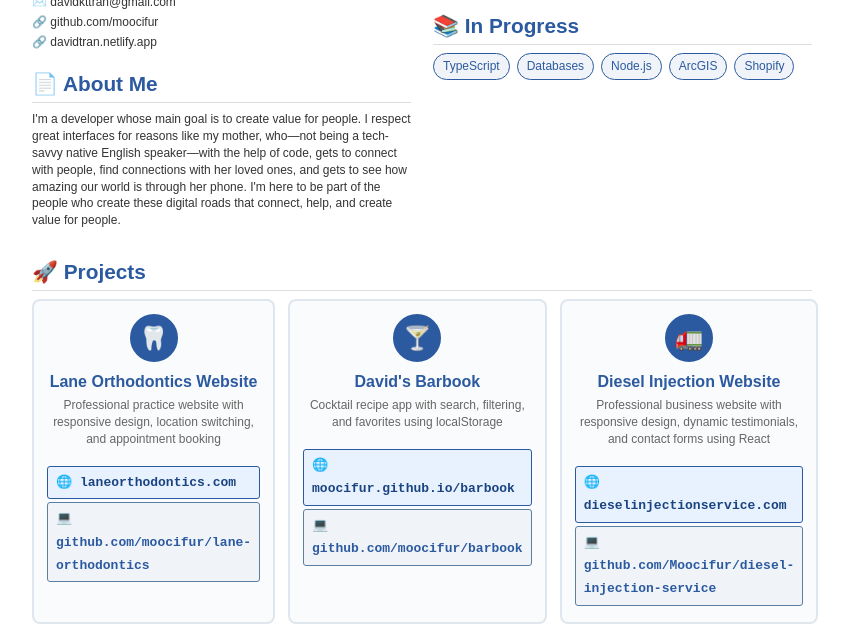
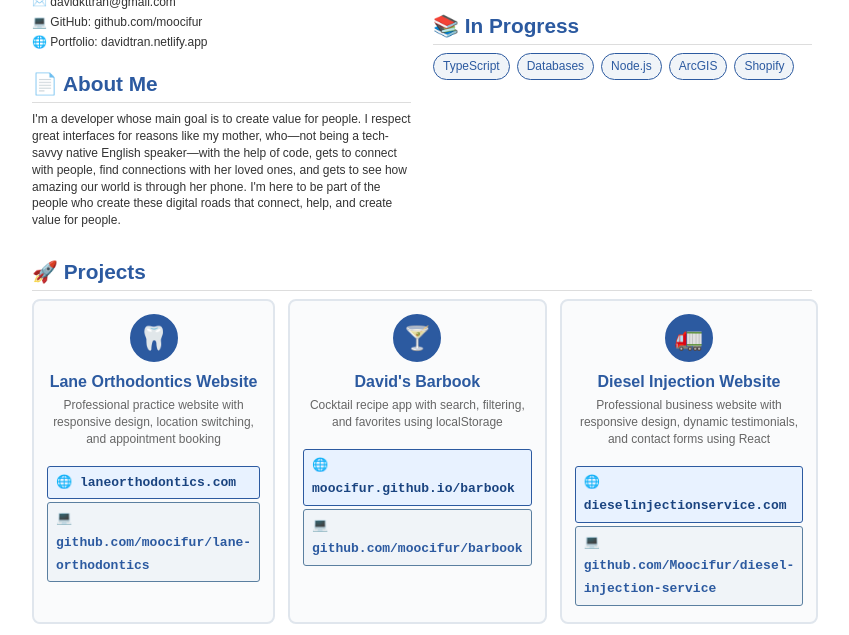
Before and after one commit to Moocifur/resume, a plain HTML site: page index.html in a window 1280 px wide. Shown: the part 124-759 px from the top of the page, without its empty margins (218-1067 px from the left). Drawn offline with Linux system fonts and the light colour scheme.

Commit message:
titles added to links

```diff
--- a/index.html
+++ b/index.html
@@ -238,8 +238,8 @@
                     <div>📍 Redlands, CA</div>
                     <div>📞 (323) 304-8230</div>
                     <div>✉️ davidkttran@gmail.com</div>
-                    <div>🔗 github.com/moocifur</div>
-                    <div>🔗 davidtran.netlify.app</div>
+                    <div>💻 GitHub: github.com/moocifur</div>
+                    <div>🌐 Portfolio: davidtran.netlify.app</div>
                 </div>
             </div>
 
```
